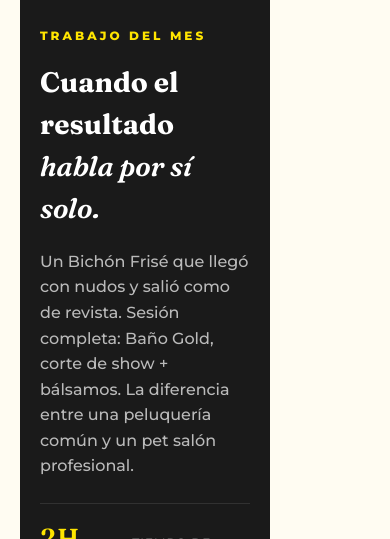
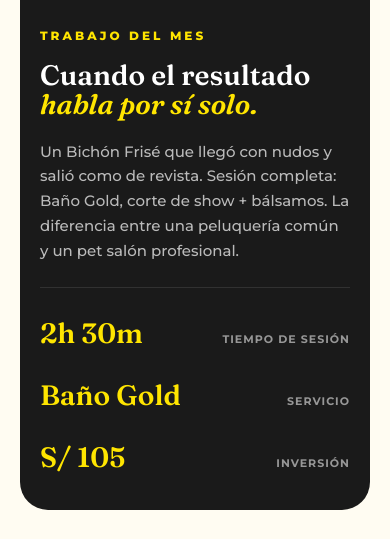
Before and after one commit to Daniel-Dp/groom-peru, a Flask app: page / in a window 390 px wide. Shown: the part 5926-6465 px from the top of the page. Run offline with Flask 3, Linux system fonts and the light colour scheme.

Commit message:
fix: actualizar estilos CSS

```diff
--- a/app/static/css/styles.css
+++ b/app/static/css/styles.css
@@ -1569,114 +1569,135 @@ section { position: relative; }
 
 /* Featured big shot */
 
-/* ─── FEATURED GALLERY (FIX MOBILE WIDTH + LAYOUT) ─── */
-
 .gal-feature {
-  grid-column: span 12;
+  width: 100%;
   display: grid;
   grid-template-columns: 5fr 7fr;
+  gap: 0;
   background: var(--black);
   color: white;
   border-radius: var(--radius-lg);
   overflow: hidden;
-  margin-bottom: 16px;
+
+  /* ✅ ESTE ES EL CAMBIO */
+  margin: 24px 0 32px;
+
+  min-height: 320px;
+  align-items: stretch;
 }
 
 .gal-feature-img {
+  position: relative;
+  overflow: hidden;
   min-height: 320px;
 }
 .gal-feature-img img {
+  display: block;
   width: 100%;
-  height: 100%;
+   height: 100%;
   object-fit: cover;
-}
-
+  object-position: center 30%;
+}
 .gal-feature-body {
-  width: 100%;
-  max-width: 100%;
   padding: 40px 44px;
   display: flex;
   flex-direction: column;
-}
-
-.gal-feature-body .eyebrow {
-  color: var(--yellow);
-  margin-bottom: 16px;
-}
+  justify-content: center;
+}
+
+.gal-feature-body {
+  overflow: hidden; /* 🔥 ESTA ES LA CLAVE */
+}
+
+@media (max-width: 800px) {
+  .gal-feature {
+    width: 100%;      /* asegura ancho completo */
+    overflow: hidden; /* evita corte lateral */
+  }
+}
+
+.gal-feature-body .eyebrow { color: var(--yellow); margin-bottom: 16px; }
 .gal-feature-body h3 {
   font-family: 'Fraunces', serif;
+  font-weight: 600;
   font-size: 42px;
+  line-height: 1.05;
   margin-bottom: 20px;
 }
+.gal-feature-body h3 em { font-style: italic; color: var(--yellow); }
 .gal-feature-body p {
   color: rgba(255,255,255,0.7);
+  font-size: 15px;
+  line-height: 1.65;
   margin-bottom: 24px;
-  line-height: 1.6;
-}
-
-/* 🔥 ESTE ES EL FIX IMPORTANTE */
+}
+
 .gal-feature-stats {
-  display: grid;
-  grid-template-columns: 1fr;
-  gap: 16px;
-  width: 100%;
-  padding-top: 20px;
+  display: flex;
+  gap: 28px;
+  padding-top: 24px;
   border-top: 1px solid rgba(255,255,255,0.1);
-}
-
-.gal-feature-stats div {
+  flex-wrap: wrap; /* 🔥 ESTA ES LA LÍNEA QUE TE FALTA */
+}
+
+
+@media (max-width: 900px) {
+  .gal-feature {
+    display: flex;
+    flex-direction: column;
+  }
+
+  .gal-feature-img {
+    order: 1;
+  }
+
+  .gal-feature-body {
+    order: 2;
+    padding: 32px 20px;
+  }
+}
+
+
+@media (max-width: 800px) {
+  .gal-feature-stats {
+    display: grid;
+    grid-template-columns: 1fr; /* 1 columna */
+    gap: 16px;
+  }
+
+  .gal-feature-stats div {
   display: flex;
   justify-content: space-between;
   align-items: baseline;
   width: 100%;
-  font-size: 12px;
+  min-width: 0; /* ✅ adicional, NO reemplaza */
+}
+
+
+}
+
+.gal-feature-stats b {
+    font-size: 22px;
+    word-break: break-word; /* 🔥 evita que "2h 30m" se corte */
+  }
+
+.gal-feature-stats div {
+  font-size: 11px;
+  color: rgba(255,255,255,0.55);
+  font-weight: 700;
   letter-spacing: 1px;
   text-transform: uppercase;
-  color: rgba(255,255,255,0.55);
-  border-bottom: 1px solid rgba(255,255,255,0.08);
-  padding-bottom: 8px;
-}
-.gal-feature-stats div:last-child {
-  border-bottom: 0;
-}
-
+}
 .gal-feature-stats b {
-  font-family: 'Fraunces', serif;
-  font-size: 26px;
+  display: block;
+  font-family: 'Fraunces', serif;
+  font-weight: 600;
+  font-size: 28px;
   color: var(--yellow);
-  font-weight: 600;
-  line-height: 1.1;
-  word-break: break-word;
-}
-
-/* MOBILE */
-@media (max-width: 800px) {
-  .gal-feature {
-    grid-template-columns: 1fr;
-  }
-  .gal-feature-img {
-    min-height: 260px;
-  }
-  .gal-feature-body {
-    padding: 28px 20px;
-  }
-  .gal-feature-body h3 {
-    font-size: 28px;
-  }
-}
-
-
-
-
-
-
-
-
-
-
-
-
-
+  margin-bottom: 4px;
+  letter-spacing: 0;
+  text-transform: none;
+}
 
 /* ─── PREMIOS ─── */
 .premios {
--- a/app/templates/index.html
+++ b/app/templates/index.html
@@ -482,10 +482,7 @@
       <h2 class="h2">Cada engreído sale <em>brillando.</em></h2>
       <p class="lead">Fotos reales de nuestros groomlovers. Sin filtros, sin photoshop — sólo nuestro trabajo del día a día.</p>
     </div>
-
-    <div class="galeria-grid">
-      <!-- Feature: big editorial spread -->
-      <div class="gal-feature">
+<div class="gal-feature">
         <div class="gal-feature-img">
           <img src="{{ url_for('static', filename='img/gal-feature.jpeg') }}" alt="Maltés con bandana oficial de Groom Perú">
         </div>
@@ -500,6 +497,9 @@
           </div>
         </div>
       </div>
+    <div class="galeria-grid">
+      <!-- Feature: big editorial spread -->
+
 
       <!-- 3-up row -->
       <div class="gal-slider-wrap">
```
